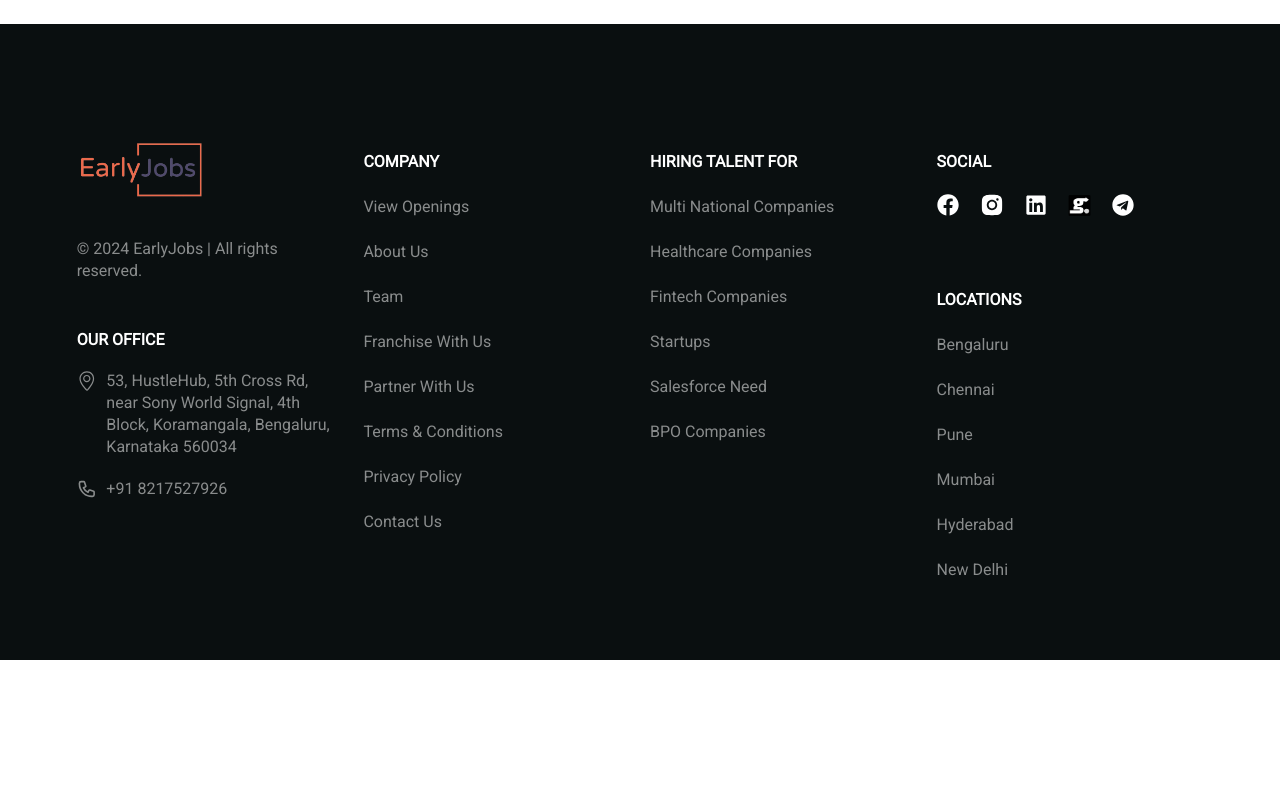
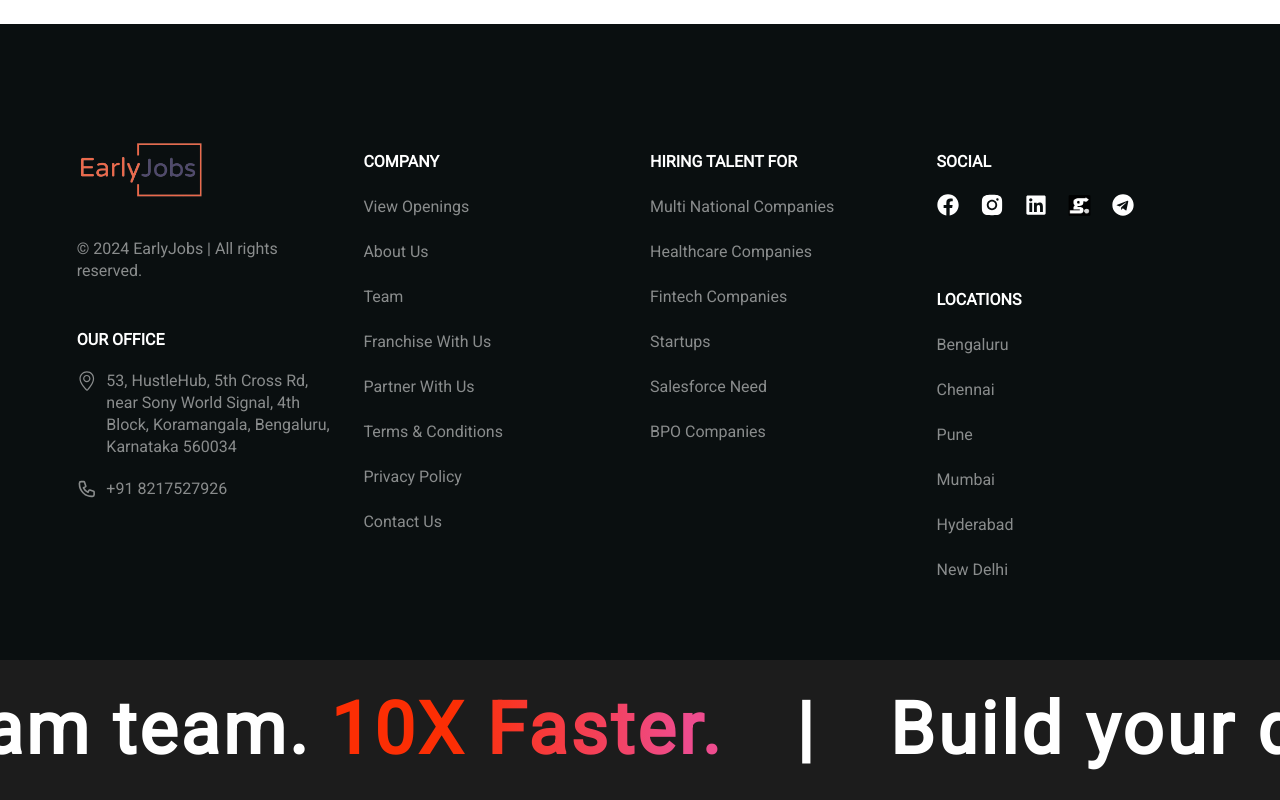
Before and after one commit to akshay-victaman/EarlyJobs, a React (Create React App) app in the folder client/: page /not-found in a window 1280 px wide. Shown: the part 776-1576 px from the top of the page. Before the commit the page ends 1436 px from the top, so only its background shows below. Built offline with nearby package versions, Linux system fonts and the light colour scheme; no server answers.

Commit message:
developed footer scroll feature

```diff
--- a/client/src/App.js
+++ b/client/src/App.js
@@ -8,6 +8,7 @@
 import ContactForm from './components/ContactForm';
 import ComplaintsForm from './components/ComplaintsForm';
 import SubNavBar from './components/SubNavBar';
+import FooterScroll from './components/Footer/FooterScroll';
 import 'react-toastify/dist/ReactToastify.min.css';
 import './components/AddJobsPage/style.css'
 import './components/AddJobVacanciesPage/style.css'
@@ -83,6 +84,7 @@
       { showComplaintsForm && <ComplaintsForm handleShowComplaintsForm={handleShowComplaintsForm} /> }
       <EachRoute />
       <Footer handleShowContactForm={handleShowContactForm} />
+      {Cookies.get('jwt_token') === undefined && <FooterScroll />}
       <ScrollUp />
       <ToastContainer autoClose={4000} />
     </>
--- a/client/src/components/ClientCarousal/ClientReviewCarousal.js
+++ b/client/src/components/ClientCarousal/ClientReviewCarousal.js
@@ -6,11 +6,11 @@
 const ClientReviewCarousel = ({ reviewCards }) => {
     const responsive = {
         superLargeDesktop: {
-            breakpoint: { max: 4000, min: 3000 },
-            items: 3
+            breakpoint: { max: 4000, min: 1660 },
+            items: 4
         },
         desktop: {
-            breakpoint: { max: 3000, min: 1024 },
+            breakpoint: { max: 1600, min: 1024 },
             items: 3
         },
         tablet: {
--- a/client/src/components/ClientCarousal/style.css
+++ b/client/src/components/ClientCarousal/style.css
@@ -68,7 +68,7 @@
 }
 
 .carousal-review-logo {
-    width: 90px;
+    width: 110px;
     height: 50px;
     user-select: none;
 }
--- a/client/src/components/ConsultationForm/index.jsx
+++ b/client/src/components/ConsultationForm/index.jsx
@@ -24,13 +24,49 @@
         setCaptchaValue(value);
     }
 
-    const handleSubmit = (e) => {
+    const handleSubmit = async (e) => {
         e.preventDefault()
         if(captchaValue === null) {
             toast.error("Please verify the captcha")
             return
         }
         console.log(formData)
+        let emailContent = `
+            Hi Earlyjobs Team,
+            <br>
+            <br>
+            We have received a request for free consultation from <strong>${formData.name}</strong> with email id <strong>${formData.email}</strong> and contact number <strong>${formData.contact}</strong>. They are looking for <strong>${formData.lookingFor}</strong>.
+            <br>
+            <br>
+            Regards,
+            <br>
+            earlyjobs.in team
+            <br>
+            Victaman Enterprises
+        `
+        const encodedContent = encodeURIComponent(emailContent)
+        const queryParameters = {
+            method: 'EMS_POST_CAMPAIGN',
+            userid: '2000702445',
+            password: 'LEP9yt',
+            v: '1.1',
+            contentType: 'text/html',
+            name: 'Earlyjobs Consultation Request',
+            fromEmailId: 'no-reply@earlyjobs.in',
+            subject: `Consultation Request from ${formData.name}`,
+            recipients: `hr@earlyjobs.in,no-reply@earlyjobs.in`,
+            content: encodedContent,
+            replyToEmailID: 'no-reply@earlyjobs.in'
+        }
+        const url = `https://enterprise.webaroo.com/GatewayAPI/rest?method=${queryParameters.method}&userid=${queryParameters.userid}&password=${queryParameters.password}&v=${queryParameters.v}&content_type=${queryParameters.contentType}&name=${queryParameters.name}&fromEmailId=${queryParameters.fromEmailId}&subject=${queryParameters.subject}&recipients=${queryParameters.recipients}&content=${queryParameters.content}&replyToEmailID=${queryParameters.replyToEmailID}`
+        await fetch(url, {method: "GET", mode: "no-cors"})
+        toast.success("Your request has been submitted successfully")
+        setFormData({
+            name: "",
+            email: "",
+            contact: "",
+            lookingFor: ""
+        })
     }
 
     return (
--- /dev/null
+++ b/client/src/components/Footer/FooterScroll.js
@@ -0,0 +1,28 @@
+import './style.css'
+
+
+function FooterScroll() {
+  return (
+    <div className="footerscroll-con">
+        <p className='footerscroll-text'>
+            Build your dream team.
+            <span className='footerscroll-gradient'>
+                10X Faster.
+            </span>
+            <span className='footerscroll-line'> | </span>
+            Build your dream team.
+            <span className='footerscroll-gradient'>
+                10X Faster.
+            </span>
+            <span className='footerscroll-line'> | </span>
+            Build your dream team.
+            <span className='footerscroll-gradient'>
+                10X Faster.
+            </span>
+            <span className='footerscroll-line'> | </span>
+        </p>
+    </div>
+  )
+}
+
+export default FooterScroll
--- a/client/src/components/Footer/style.css
+++ b/client/src/components/Footer/style.css
@@ -94,10 +94,56 @@
     font-size: 26px!important;
 }
 
-
-
 .footer-social-media-image {
     width: 25px;
+}
+
+.footerscroll-con {
+    background: #1c1c1c;
+    width: 100%;
+    padding: 0 15px;
+    overflow: hidden;
+}
+
+.footerscroll-text {
+    color: #FFF;
+    text-align: center;
+    font-size: 32px;
+    font-style: normal;
+    font-weight: 600;
+    line-height: 40px;
+    transform: translateX(0);
+    white-space: nowrap;
+    animation: text-scroll 14s linear infinite;
+    padding: 24px 0px !important;
+    letter-spacing: 3px;
+}
+
+.footerscroll-gradient {
+    background: linear-gradient(90deg, #fc2e04 34.68%, #EE4C8E 91.26%);
+    background-clip: text;
+    -webkit-background-clip: text;
+    -webkit-text-fill-color: transparent;
+    font-size: 32px;
+    font-style: normal;
+    font-weight: 600;
+    line-height: 40px;
+    padding-left: 20px;
+}
+
+.footerscroll-line {
+    padding-left: 3.25rem !important;
+    padding-right: 3.25rem !important;
+    color: white;
+}
+
+@keyframes text-scroll {
+    0% {
+        transform: translate3d(0, 0, 0);
+    }
+    100% {
+        transform: translate3d(-100%, 0, 0);
+    }
 }
 
 @media (min-width: 640px) {
@@ -116,6 +162,17 @@
 
     .footer-link {
         margin-top: 20px;
+    }
+
+    .footerscroll-text {
+        font-size: 72px;
+        line-height: 60px;
+        padding: 40px 0px !important;
+    }
+
+    .footerscroll-gradient {
+        font-size: 72px;
+        line-height: 60px;
     }
 }
 
```
Also changed, not shown: 1 other file (tests, documents, lock files or other folders).
